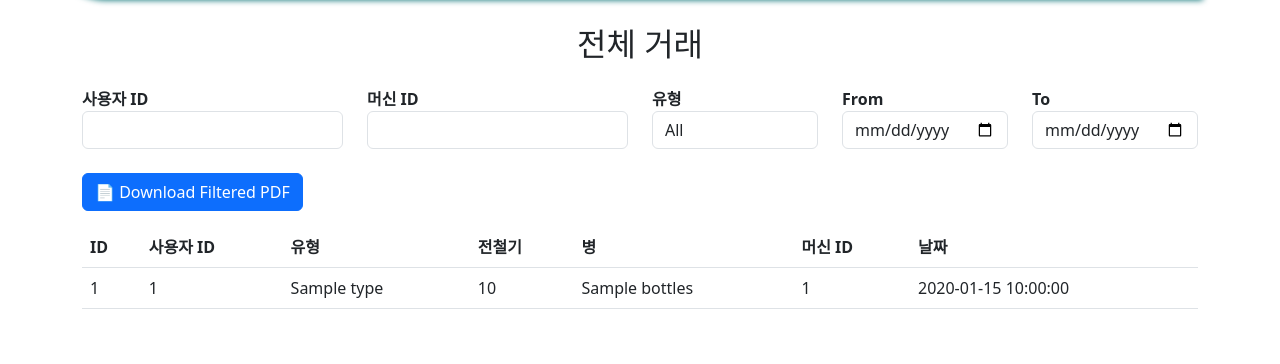
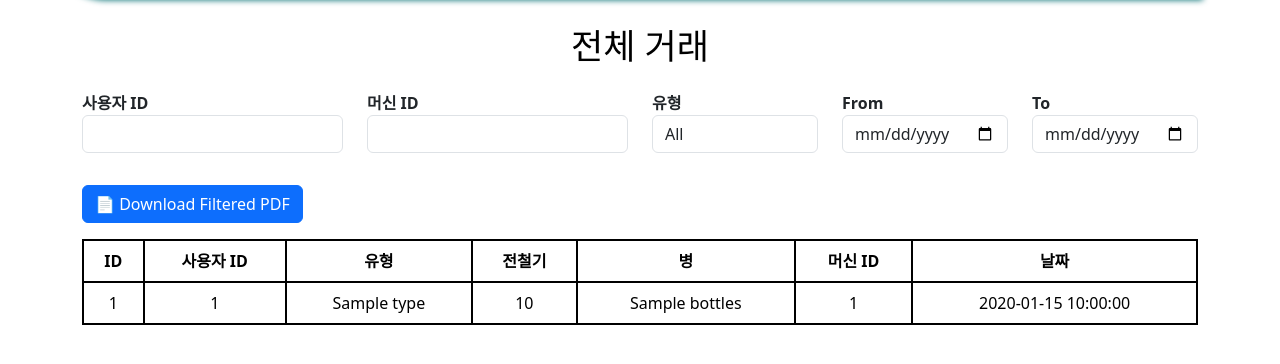
Before and after one commit to praneswara/polygreen, a Flask app: template templates/admin/transactions.html in a window 1280 px wide. Shown: the part 99-463 px from the top of the page. Run offline with Flask 3, Linux system fonts and the light colour scheme; the template is opened without the code that fills it: most values are stand-ins (such as "Sample title", 1, 10 or a date in 2020); some libraries are stand-ins or nearby versions.

Commit message:
Update transactions.html

```diff
--- a/templates/admin/transactions.html
+++ b/templates/admin/transactions.html
@@ -3,22 +3,71 @@
 
 {% block content %}
 
-<h2 class="text-center mb-4">전체 거래</h2>
+<style>
+
+/* ===== TABLE THEME (Same as User Detail Page) ===== */
+
+.table tbody tr.table-success td{
+    background-color: #b9ffec !important;
+    color: rgb(0, 0, 0) !important;
+    border: 2px solid black !important;
+    text-align: center;
+}
+
+.table tbody tr.table-danger td{
+    background-color: #ffffff !important;
+    color: rgb(0, 0, 0) !important;
+    border: 2px solid black !important;
+    text-align: center;
+}
+
+.header-table th{
+    background-color:#ffffff!important;
+    color: black;
+    border: 2px solid black !important;
+    text-align: center;
+}
+
+.custom-table td{
+    border: 2px solid black !important;
+    text-align: center;
+}
+
+.custom-table{
+    border: 2px solid black !important;
+}
+
+/* Title style used everywhere */
+.text {
+    color:#000000 !important;
+    font-size: 35px;
+}
+
+/* Filter label bold */
+label.fw-bold {
+    font-size: 16px;
+}
+
+</style>
+
+
+<h2 class="text text-center mb-4">전체 거래</h2>
+
 
 <!-- ================= FILTERS ================= -->
 <div class="row mb-4">
 
-  <div class="col-md-3">
+  <div class="col-md-3 mb-2">
     <label class="fw-bold">사용자 ID</label>
     <input type="text" id="searchUser" class="form-control" onkeyup="filterData()">
   </div>
 
-  <div class="col-md-3">
+  <div class="col-md-3 mb-2">
     <label class="fw-bold">머신 ID</label>
     <input type="text" id="searchMachine" class="form-control" onkeyup="filterData()">
   </div>
 
-  <div class="col-md-2">
+  <div class="col-md-2 mb-2">
     <label class="fw-bold">유형</label>
     <select id="typeFilter" class="form-control" onchange="filterData()">
         <option value="">All</option>
@@ -27,19 +76,22 @@
     </select>
   </div>
 
-  <div class="col-md-2">
+  <div class="col-md-2 mb-2">
     <label class="fw-bold">From</label>
     <input type="date" id="dateFrom" class="form-control" onchange="filterData()">
   </div>
 
-  <div class="col-md-2">
+  <div class="col-md-2 mb-2">
     <label class="fw-bold">To</label>
     <input type="date" id="dateTo" class="form-control" onchange="filterData()">
   </div>
+
 </div>
 
+
 <!-- ==== DOWNLOAD BUTTON ==== -->
-<button class="btn btn-primary mb-3" onclick="downloadFilteredPDF()">📄 Download Filtered PDF</button>
+<button class="btn btn-primary mb-3">📄 Download Filtered PDF</button>
+
 
 <!-- ================= TABLE ================= -->
 <div class="table-responsive-lg">
@@ -58,7 +110,7 @@
 
     <tbody>
         {% for t in transactions %}
-        <tr>
+        <tr class="{% if t.type == 'earn' %}table-success{% else %}table-danger{% endif %}">
             <td>{{ t.id }}</td>
             <td>{{ t.user_id }}</td>
             <td>{{ t.type }}</td>
@@ -73,8 +125,10 @@
 </div>
 
 
-<!-- ============ FRONT-END FILTERING + EXPORT ============= -->
+
+<!-- ============ FILTER + PDF JS ============= -->
 <script>
+
 function filterData() {
     const user = document.getElementById("searchUser").value.toLowerCase();
     const machine = document.getElementById("searchMachine").value.toLowerCase();
@@ -101,7 +155,7 @@ function filterData() {
 }
 
 
-// 🔥 Collect visible table rows and send to backend for PDF
+// PDF
 function downloadFilteredPDF() {
     const rows = document.querySelectorAll("#transactionsTable tbody tr");
     let filtered = [];
@@ -132,11 +186,10 @@ function downloadFilteredPDF() {
         const a = document.createElement("a");
         a.href = url;
         a.download = "filtered_transactions.pdf";
-        document.body.appendChild(a);
         a.click();
-        a.remove();
     });
 }
+
 </script>
 
 {% endblock %}
```
